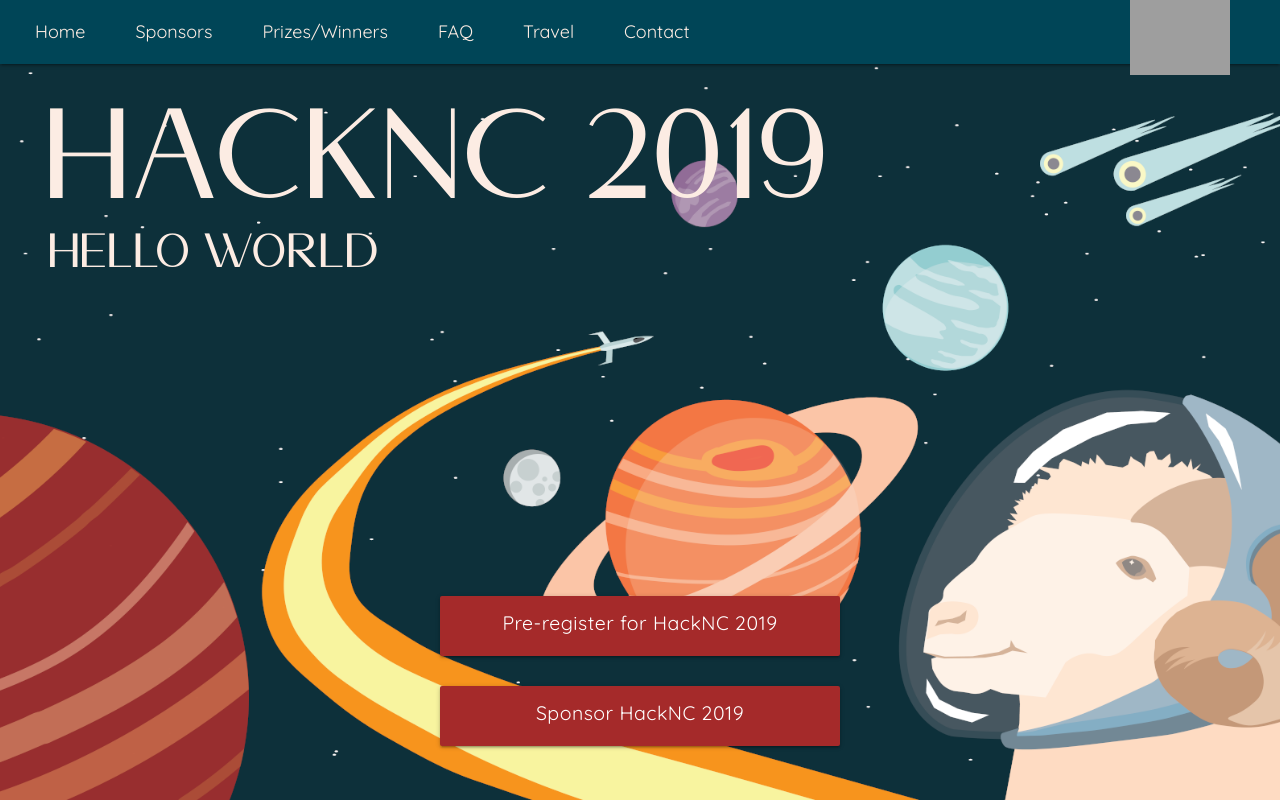
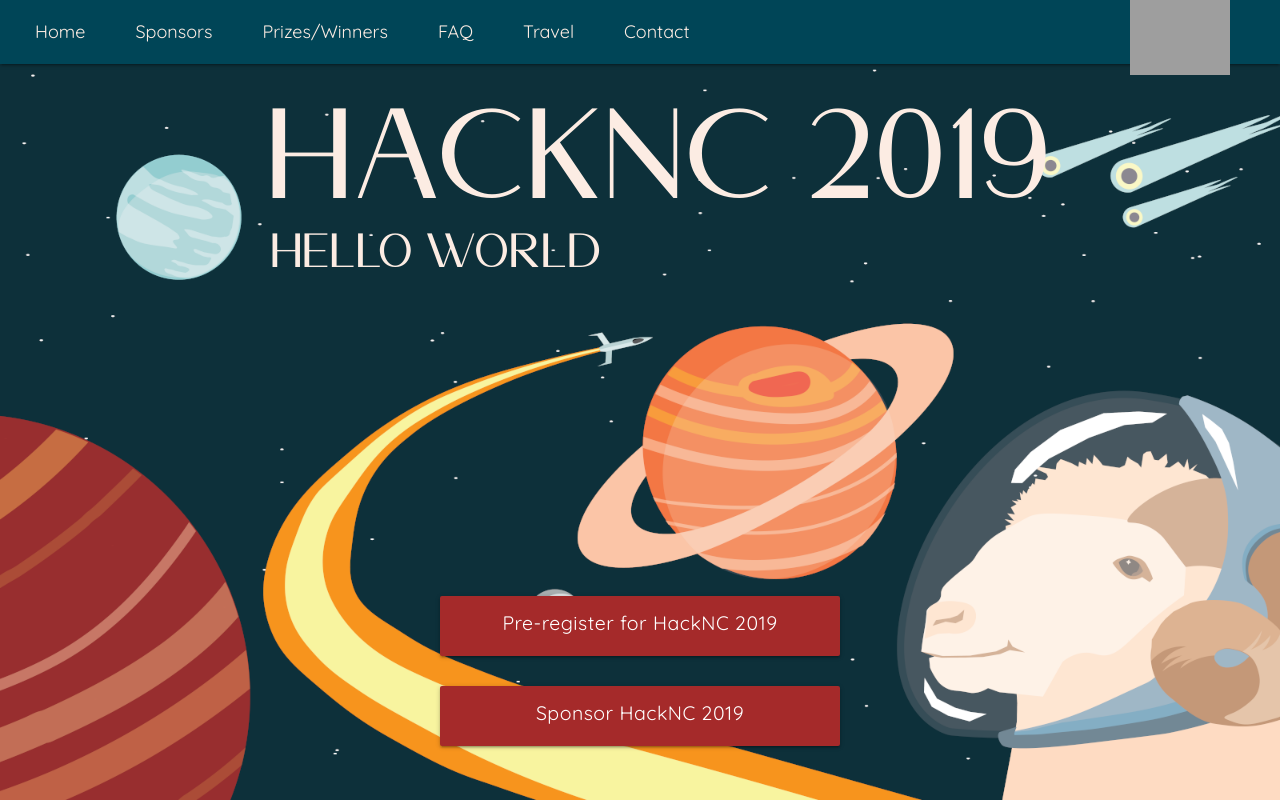
Before and after one commit to HackNC/fall2019, a plain HTML site: page index.html in a window 1280 px wide. Shown: the top 803 px of the page. Drawn offline with nearby package versions, Linux system fonts and the light colour scheme; grey boxes are pictures that could not be loaded.

Commit message:
Update banner

```diff
--- a/static/sass/main.scss
+++ b/static/sass/main.scss
@@ -32,6 +32,7 @@ main {
     font-size: 128px;
     flex-grow: 1;
     align-items: center;
+    justify-content: center;
     padding-left: 50px;
     padding-bottom: 200px;
     width:100%;
@@ -61,7 +62,7 @@ main {
 }
 
 .banner {
-    background-image: url('/static/assets/images/banner-2-cropped.png');
+    background-image: url('/static/assets/images/banner-4-cropped.png');
       background-position: center;
       background-size: cover;
   background-repeat: no-repeat;
```
Also changed, not shown: static/assets/images/banner-3-cropped.png (added), static/assets/images/banner-3.png (added), static/assets/images/banner-4-cropped.png (added), static/assets/images/banner-4.png (added), static/css/main.css, 1 other file.
